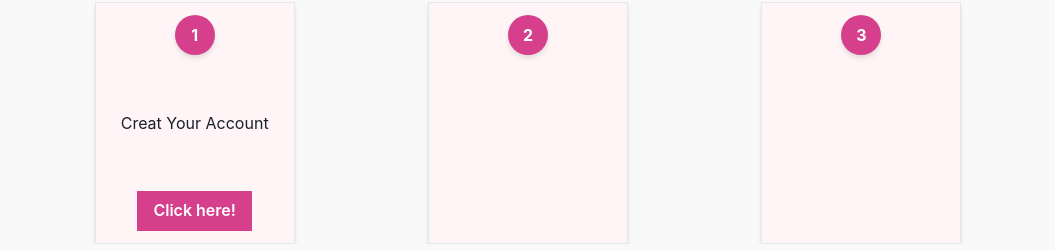
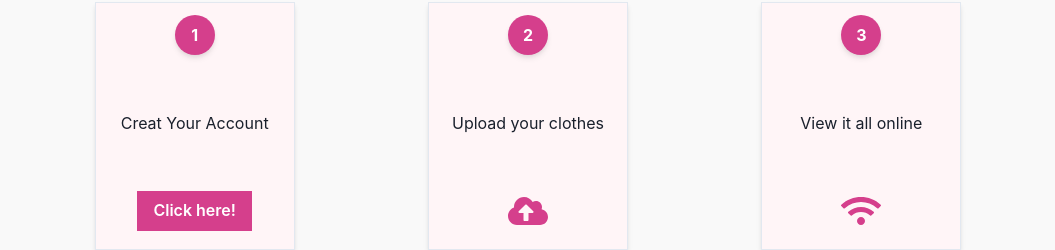
Before and after one commit to jcgasper/Project-3-Wardrobe-App, a React (Create React App) app in the folder client/: page / in a window 1280 px wide. Shown: the part 743-993 px from the top of the page, without its empty margins (112-1167 px from the left). Built offline with nearby package versions, Linux system fonts and the light colour scheme.

Commit message:
finished landing page

```diff
--- a/client/src/pages/Landing.js
+++ b/client/src/pages/Landing.js
@@ -1,7 +1,8 @@
 import React from 'react';
 import {Link as ReactLink} from 'react-router-dom';
-import { VStack, Box, Heading, Flex, Button, Stack, StackDivider, Text } from '@chakra-ui/react';
+import { VStack, Box, Heading, Flex, Button, Stack, Icon } from '@chakra-ui/react';
 import heroImage from '../images/hero-image.jpg';
+import { FaCloudUploadAlt, FaWifi } from 'react-icons/fa'
 
 function Landing() {
     return (
@@ -13,7 +14,6 @@ function Landing() {
                         <Button variant='outline' textColor='pink.50' borderColor='pink.50' _hover={{background: 'pink.500',borderColor: 'pink.500'}} as={ReactLink} to='/signup' borderRadius='0' size='lg'>Login</Button>
                         <Button as={ReactLink} to='/signup' borderRadius='0' size='lg' colorScheme='pink' textColor='gray.50'>Sign Up</Button>
                     </Box>
-
                 </Flex>
             </Box>
             <Stack direction={['column','row']} justify='space-around' align='stretch' w='full' >
@@ -35,12 +35,24 @@ function Landing() {
                         <Box m={3} p={2} bg='pink.500' borderRadius='full' boxSize={10} textAlign='center' boxShadow='md' textColor='white' fontWeight='bold' >
                             2
                         </Box>
+                        <Box p={3}>
+                            Upload your clothes
+                        </Box>
+                        <Box p={3}>
+                            <Icon as={FaCloudUploadAlt} boxSize={10} textColor='pink.500' />
+                        </Box>
                     </VStack>
                 </Box>
                 <Box boxShadow='md' border='1px' borderColor='gray.200' w='200px' bg='pink.50'>
                     <VStack spacing={8}>
                         <Box m={3} p={2} bg='pink.500' borderRadius='full' boxSize={10} textAlign='center' boxShadow='md' textColor='white' fontWeight='bold' >
                             3
+                        </Box>
+                        <Box p={3}>
+                            View it all online
+                        </Box>
+                        <Box p={3}>
+                            <Icon as={FaWifi} boxSize={10} textColor='pink.500' />
                         </Box>
                     </VStack>
                 </Box>
```
